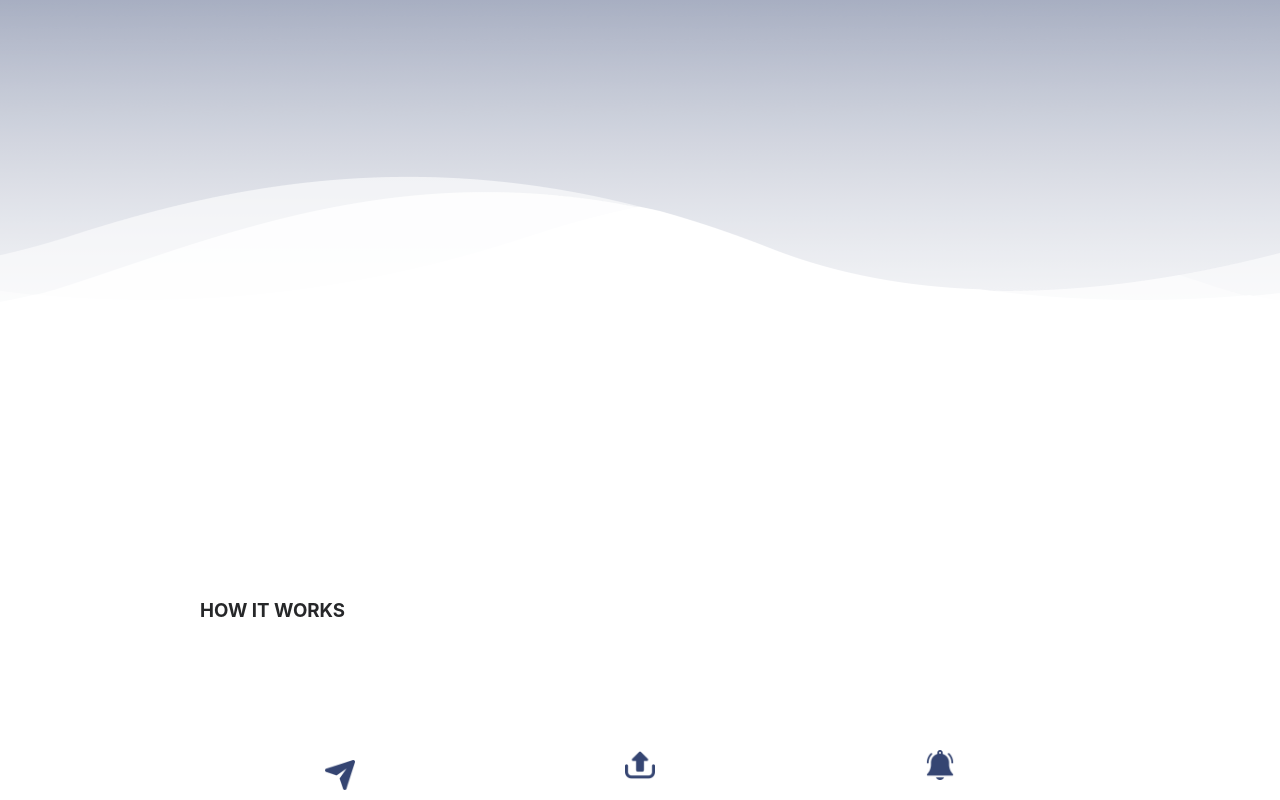
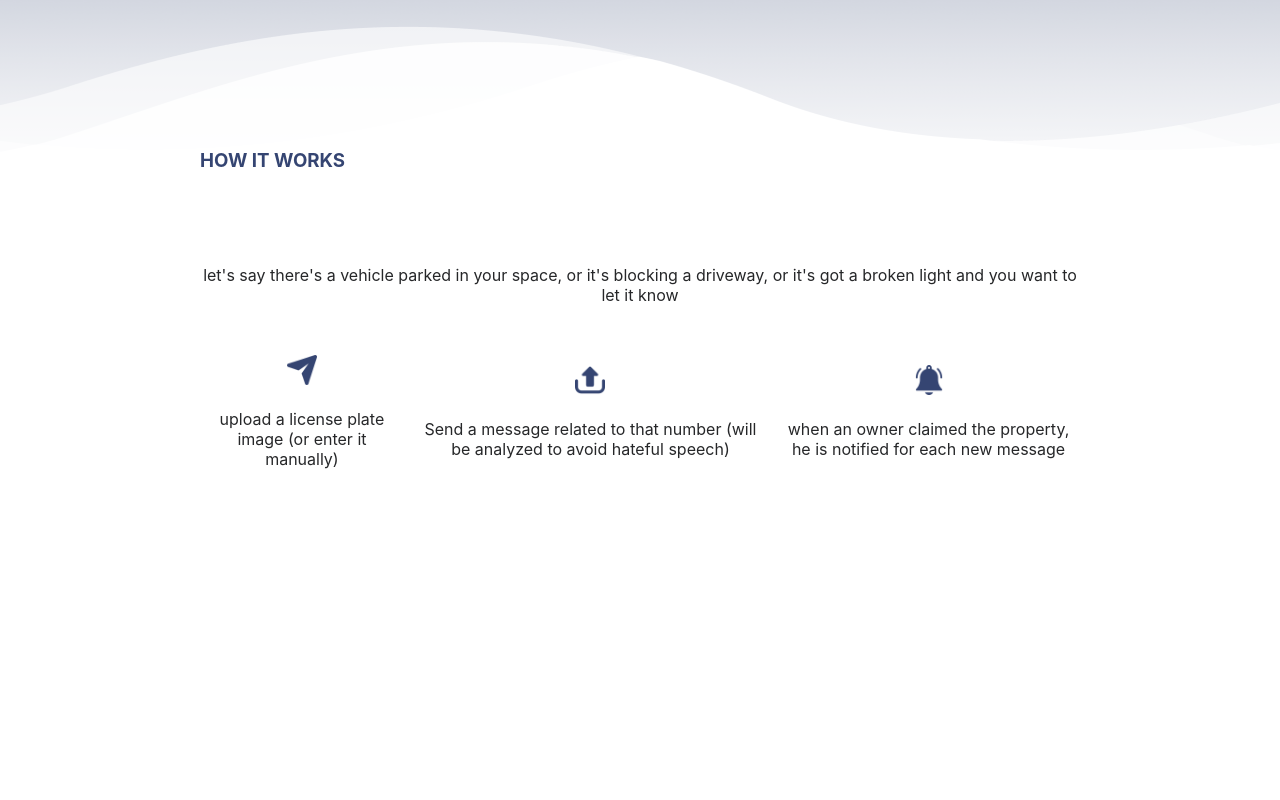
Before and after one commit to tbonnard/scanningAppFrontend, a React (Create React App) app: page / in a window 1280 px wide. Shown: the part 760-1560 px from the top of the page. After the commit the page ends 1489 px from the top, so only its background shows below. Built offline with nearby package versions, Linux system fonts and the light colour scheme.

Commit message:
howitWorks css

```diff
--- a/src/App.js
+++ b/src/App.js
@@ -76,7 +76,7 @@ function App() {
           <Header />
           <Intro />
           <HowItWorks />
-          <Examples />
+          {/* <Examples /> */}
           {/* <Transparency /> */}
           </>
           } />
--- a/src/components/home/HowItWorks.js
+++ b/src/components/home/HowItWorks.js
@@ -10,8 +10,13 @@ const HowItWorks = () => {
   return (
     <div className='standardContainer' id='howItWorks'>
       <div className='standardDiv'>
-        <h3 className='descriptionText '>HOW IT WORKS</h3>
-        <div className='descriptionDivFlex'>
+        <h3 className='descriptionText title'>HOW IT WORKS</h3>
+        <p className='descriptionSubText'>
+        let's say there's a vehicle parked in your space, or it's blocking a driveway,
+        or it's got a broken light and you want to let it know
+        </p>
+
+          <div className='descriptionDivFlex'>
             <div className='descriptionText'>
               <img src={uploadIconHome} className='imageHowITWorks' />
                 <p>upload a license plate image (or enter it manually)</p>
--- a/src/styles/intro.css
+++ b/src/styles/intro.css
@@ -1,5 +1,5 @@
 .intro {
-  height: 1000px;
+  height: 800px;
   padding-top: 150px;
   background: var(--main);
   background: linear-gradient(180deg, rgba(53,69,114,1) 6%, rgba(95,108,143,1) 36%, rgba(255,255,255,1) 95%);
@@ -17,7 +17,7 @@
   background-image: url('../media/backimage.png');
   background-repeat: no-repeat;
   background-position: bottom;
-  height: 700px;
+  height: 550px;
 }
 
 .standardContainer {
@@ -29,18 +29,22 @@
 .standardDiv{
   color: var(--colorText);;
   max-width: 900px;
-  padding-top: 50px;
   margin: 0 auto;
+  margin-top: -200px;
+  margin-bottom: 200px;
 }
 
 .standardDiv h3 {
-  padding-bottom: 100px;
+  padding-bottom: 75px;
 }
 
-.descriptionText{
+.title{
+  color: var(--main);
+}
+.descriptionText {
   /* width: 95%; */
   padding: 10px;
-  width: 100%;
+  /* width: 100%; */
 }
 
 .imageHowITWorks {
@@ -54,3 +58,9 @@
   text-align: center;
 
 }
+
+.descriptionSubText{
+  text-align: center;
+  padding: 0 5px 40px 5px;
+
+}
```
